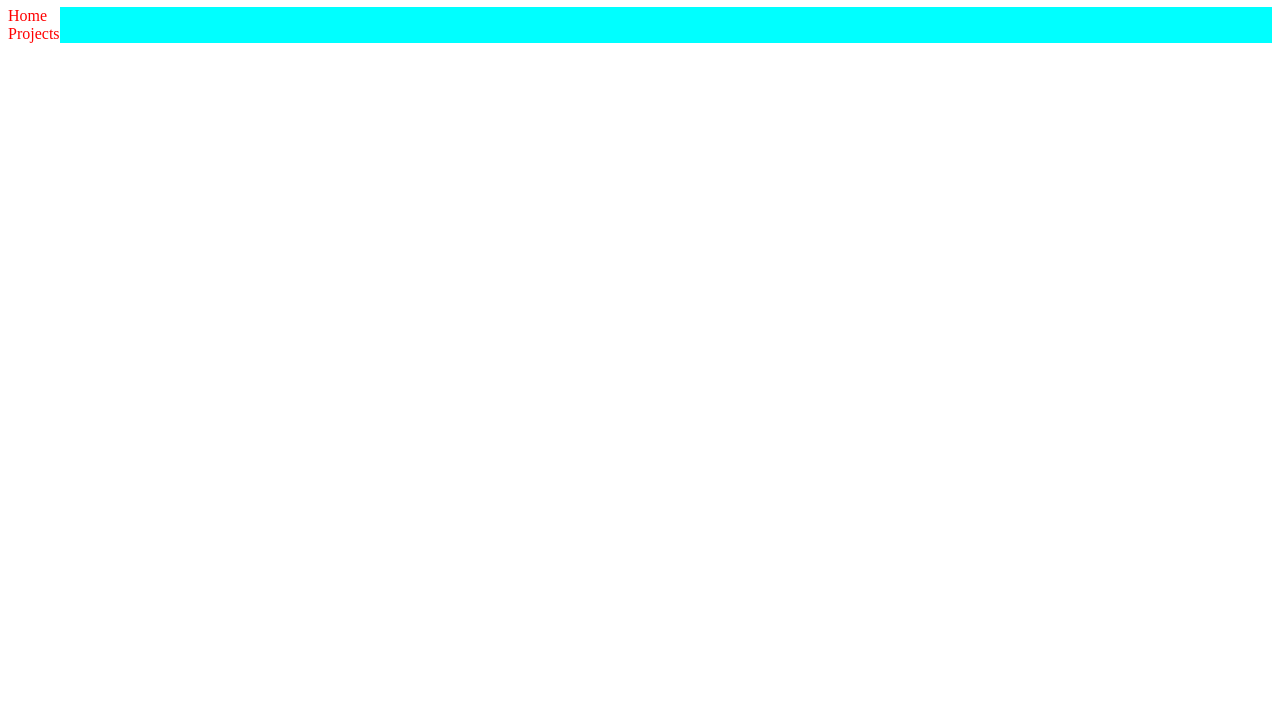
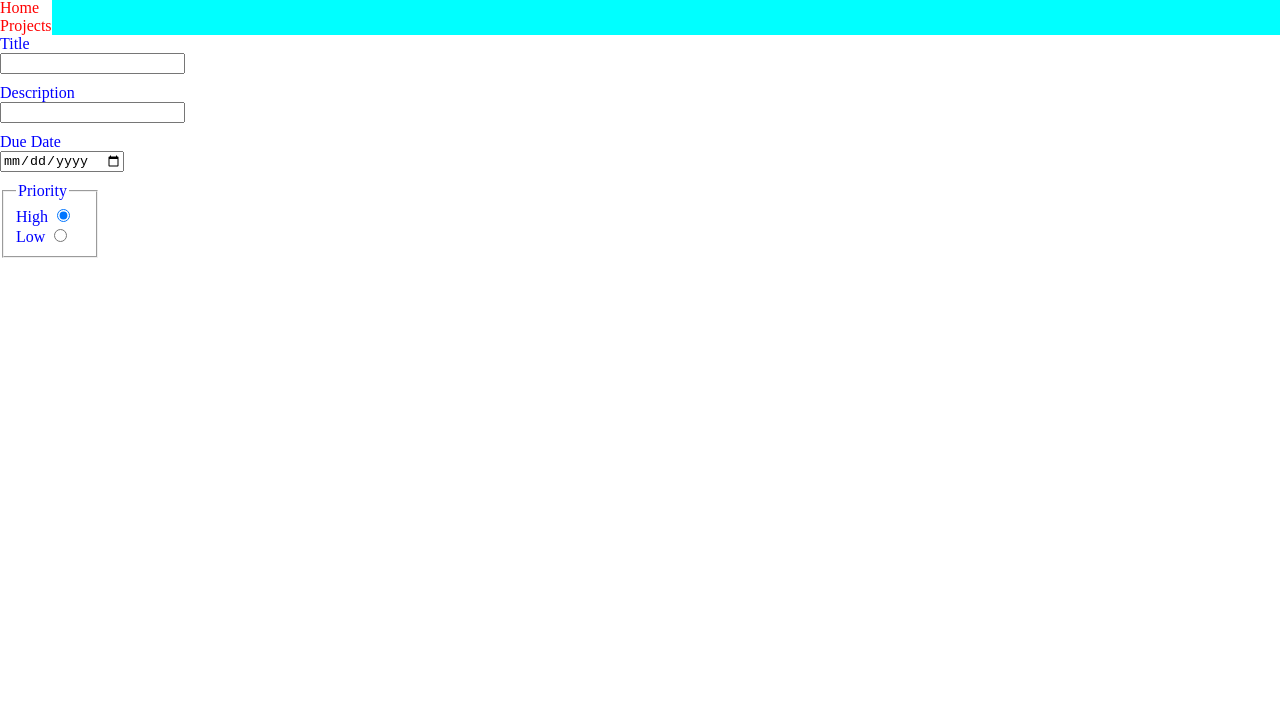
Before and after one commit to joshuaobare/todo-list, a plain HTML site: page dist/index.html in a window 1280 px wide. Shown: the part 81-800 px from the top of the page. Drawn offline with Linux system fonts and the light colour scheme.

Commit message:
added form to html

```diff
--- a/dist/index.html
+++ b/dist/index.html
@@ -22,5 +22,31 @@
 
     </div>
 
+    <div>
+        <form action="" class="form">
+            <div class="form-title">
+                <label for="title">Title</label>
+                <input type="text" id="title">
+            </div>
+            <div class="form-description">
+                <label for="description">Description</label>
+                <input type="text" id="description">
+            </div>
+            <div class="form-dueDate">
+                <label for="dueDate">Due Date</label>
+                <input type="date" id="dueDate">
+            </div>
+            <div class="form-priority">
+                <fieldset>
+                    <legend class="status-legend">Priority</legend>
+                    <label for="high-priority">High</label>
+                    <input type="radio" id="high-priority" name="priority" value="High Priority" checked>
+                    <label for="low-priority">Low</label>
+                    <input type="radio" id="low-priority" name="priority" value="Low Priority">
+                </fieldset>
+            </div>
+        </form>
+    </div>
+
 </body>
 </html>
--- a/src/style.css
+++ b/src/style.css
@@ -1,3 +1,6 @@
+body {
+    margin: 0;
+}
 #container {
     display: flex;
     color: red;
@@ -12,3 +15,11 @@
     flex:4;
     background-color: aqua;
 }
+
+.form {
+    display: flex;
+    flex-direction: column;
+    gap:10px;
+    width: 100px;
+    color: blue;
+}
```
Also changed, not shown: dist/main.js (+2 -2 lines).
